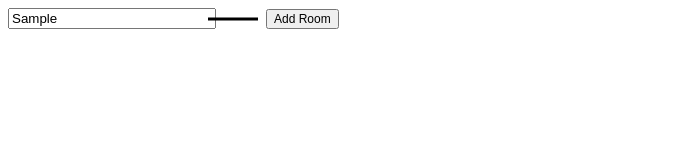
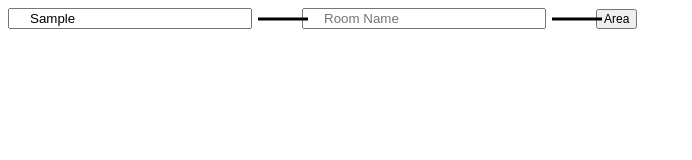
Before and after one commit to ju8t1n203/GUIProjects, a plain HTML site: page HorizontalLocationTree.html in a window 1280 px wide. Both pictures are taken after typing "Sample" into the empty fields and a click on the button "Add Room". Shown: the whole page, without its empty margins (0-692 px from the left). Drawn offline with Linux system fonts and the light colour scheme.

Commit message:
naming and function

```diff
--- a/HorizontalLocationTree.html
+++ b/HorizontalLocationTree.html
@@ -16,7 +16,7 @@
       .connector::after {
         content: "";
         position: absolute;
-        left: calc(200px); /* width of the textbox */
+        left: calc(250px); /* width of the textbox */
         top: 50%;
         transform: translateY(-50%);
         width: 50px; /* length of the line */
@@ -26,6 +26,8 @@
 
       .site-input, .room-input, .area-input, .specifier-input {
         width: 200px;
+        padding-left: 20px;
+        padding-right: 20px;
       }
 
       .room-button, .area-button, .specifier-button {
@@ -37,7 +39,7 @@
 
   <body>
     <div class="connector">
-      <input type="text" class="site-input" placeholder="Site name">
+      <input type="text" class="site-input" placeholder="Site Name">
       <button class="room-button">Add Room</button>
     </div>
 
--- a/Tester.js
+++ b/Tester.js
@@ -1,64 +1,55 @@
-/**
- * Reads the tree and returns all textboxes and buttons
- * @returns {Object} Object with 'textboxes' and 'buttons' arrays
- */
 window.readTree = function readTree() {
-    //need to read classes of site, room, area and specifier for both textboxes and buttons to make this work
+  //eventuially wil;l be used to upload tree information to the server but for now just returns the current tree structure as an object
   const textboxes = Array.from(document.querySelectorAll('input[type="text"].site-input'));
   const buttons = Array.from(document.querySelectorAll('button.room-button'));
   return { textboxes, buttons };
 }
 
-/**
- * Adds a new branch by replacing a button with a connector containing a textbox and new button
- * @param {HTMLElement} button - The button element to replace
- */
+function createBranch(button, tbName, bName) {
 
-function createBranch(){
+  const newConnector = document.createElement('div');
+  const newTextbox = document.createElement('input');
+  const newButton = document.createElement('button');
 
-}
+  newConnector.className = 'connector';
+
+  newTextbox.type = 'text';
+  newTextbox.className = tbName.toLowerCase() + '-input';
+  newTextbox.placeholder = tbName+ ' Name';
+
+  newButton.className = bName.toLowerCase() + '-button';
+  newButton.textContent = bName;
+  newButton.onclick = function() { window.addBranch(this); };
+
+  button.replaceWith(newConnector);
+  newConnector.appendChild(newTextbox);
+  if (bName == 'Detail') return; //ensures trhat specifier is the deepest level
+  newConnector.appendChild(newButton);
 
 
+  //replace the button with the new connector
+}
 
 window.addBranch = function addBranch(button) {
   const connector = button.closest('.connector');
   if (!connector) return;
 
-  //make a case select based on the class of the button to determine what type of branch to add
   switch (button.className) {
     case 'room-button':
-        const newConnector = document.createElement('div');
-        newConnector.className = 'connector';
-
-        const newTextbox = document.createElement('input');
-        newTextbox.type = 'text';
-        newTextbox.className = 'area-input';
-        newTextbox.placeholder = 'Area name';
-
-        const newButton = document.createElement('button');
-        newButton.className = 'specifier-button';
-        newButton.textContent = 'Add Specifier';
-        newButton.onclick = function() { window.addBranch(this); };
-
-        newConnector.appendChild(newTextbox);
-        newConnector.appendChild(newButton);
-    break;
+      createBranch(button, 'Room', 'Area');
+      break;
     case 'area-button':
-    // Add area-specific logic here
-    break;
+      createBranch(button, 'Area', 'Specifier');
+      break;
     case 'specifier-button':
-    // Add specifier-specific logic here
-    break;
+      createBranch(button, 'Specifier', 'Detail');
+      break;
   }
-
-
-  // Replace the button with the new connector
-  button.replaceWith(newConnector);
 }
 
-// Initialize click handlers on page load
+//initialize click handlers on page load
 document.addEventListener('DOMContentLoaded', function() {
-  const buttons = document.querySelectorAll('button.child-button');
+  const buttons = document.querySelectorAll('button.room-button, button.area-button, button.specifier-button');
   buttons.forEach(button => {
     button.onclick = function() { window.addBranch(this); };
   });
```
